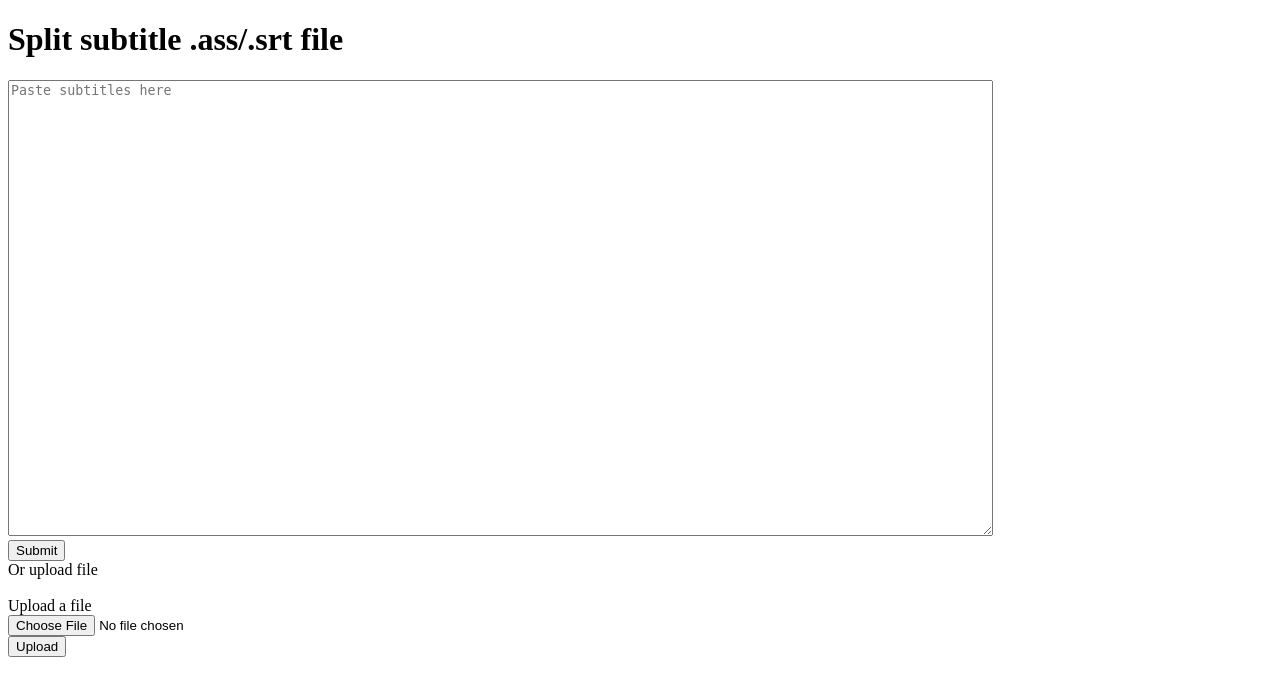
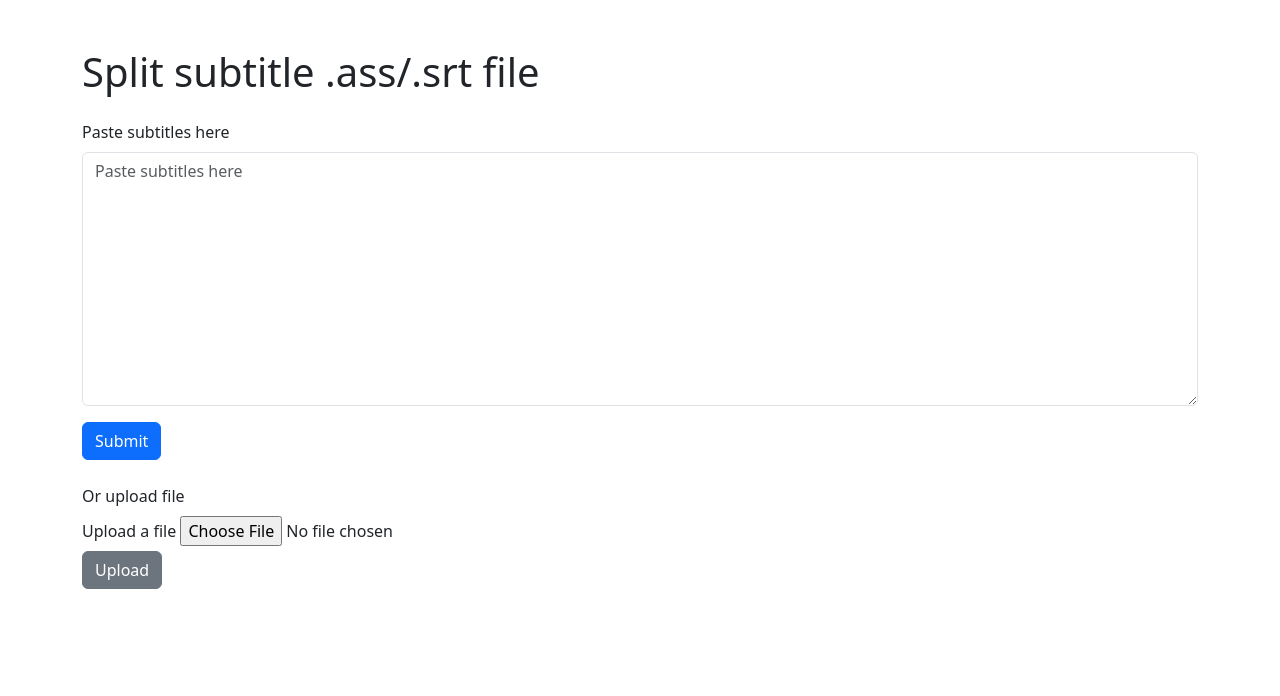
Before and after one commit to kotofos/split_sub, a Flask app: page / in a window 1280 px wide. Shown: the top 696 px of the page. Run offline with Flask 3, Linux system fonts and the light colour scheme.

Commit message:
Add style for forms

```diff
--- a/src/forms.py
+++ b/src/forms.py
@@ -6,7 +6,7 @@ class SplitForm(FlaskForm):
     sub_text = TextAreaField(
         'Paste subtitles here',
         [validators.Length(max=1_000_000)],
-        render_kw={'cols': 120, 'rows': 30, 'placeholder': 'Paste subtitles here'}
+        render_kw={'cols': 120, 'rows': 10, 'placeholder': 'Paste subtitles here'}
     )
 
 
--- a/src/templates/index.html
+++ b/src/templates/index.html
@@ -3,36 +3,55 @@
 <html lang="ru">
 
 <head>
+    <link href="https://cdn.jsdelivr.net/npm/bootstrap@5.3.2/dist/css/bootstrap.min.css"
+      rel="stylesheet"
+      integrity="sha384-T3c6CoIi6uLrA9TneNEoa7RxnatzjcDSCmG1MXxSR1GAsXEV/Dwwykc2MPK8M2HN"
+      crossorigin="anonymous">
+    <script src="https://cdn.jsdelivr.net/npm/bootstrap@5.3.2/dist/js/bootstrap.bundle.min.js"
+        integrity="sha384-C6RzsynM9kWDrMNeT87bh95OGNyZPhcTNXj1NW7RuBCsyN/o0jlpcV8Qyq46cDfL"
+        crossorigin="anonymous"></script>
     <meta charset="UTF-8">
     <meta name="viewport" content="width=device-width, initial-scale=1.0">
     <title>Split subtitle .ass/.srt file</title>
 </head>
+
 <body>
-    <h1>Split subtitle .ass/.srt file</h1>
-    <form action="/" method="post">
-        <!-- Render form fields -->
-        <div>
-            {{ split_form.hidden_tag() }}
-            {{ split_form.sub_text }}
+<div class="container mt-5">
+    <h1 class="mb-4">Split subtitle .ass/.srt file</h1>
+
+    <!-- Split form -->
+    <form action="/" method="post" class="mb-4">
+        {{ split_form.hidden_tag() }}
+        <div class="form-group mb-3">
+            {{ split_form.sub_text.label(class="form-label") }}
+            {{ split_form.sub_text(class="form-control") }}
         </div>
+        <button type="submit" class="btn btn-primary">Submit</button>
+    </form>
 
-        <input type="submit" value="Submit">
+    <!-- Or upload file -->
+    <div class="mb-2">Or upload file</div>
+    <form action="/upload" method="post" enctype="multipart/form-data">
+        {{ upload_form.hidden_tag() }}
+        <div class="form-group">
+            {{ upload_form.uploaded_file.label(class="form-label") }}
+            {{ upload_form.uploaded_file(class="form-control-file") }}
+        </div>
+        {{ upload_form.submit(class="btn btn-secondary") }}
     </form>
-    <div>Or upload file</div>
-    <form action="/upload" method="post" enctype="multipart/form-data">
-        {{ upload_form.hidden_tag() }}<br>
-        {{ upload_form.uploaded_file.label }}<br>
-        {{ upload_form.uploaded_file }}<br>
-        {{ upload_form.submit() }}
-    </form>
+
+    <!-- Flashed messages -->
     {% with messages = get_flashed_messages() %}
-      {% if messages %}
-        <ul class="flashes">
-        {% for message in messages %}
-          <li>{{ message }}</li>
-        {% endfor %}
-        </ul>
-      {% endif %}
+        {% if messages %}
+        <div class="mt-3">
+            {% for message in messages %}
+            <div class="alert alert-warning" role="alert">
+                {{ message }}
+            </div>
+            {% endfor %}
+        </div>
+        {% endif %}
     {% endwith %}
+</div>
 </body>
 </html>
```
